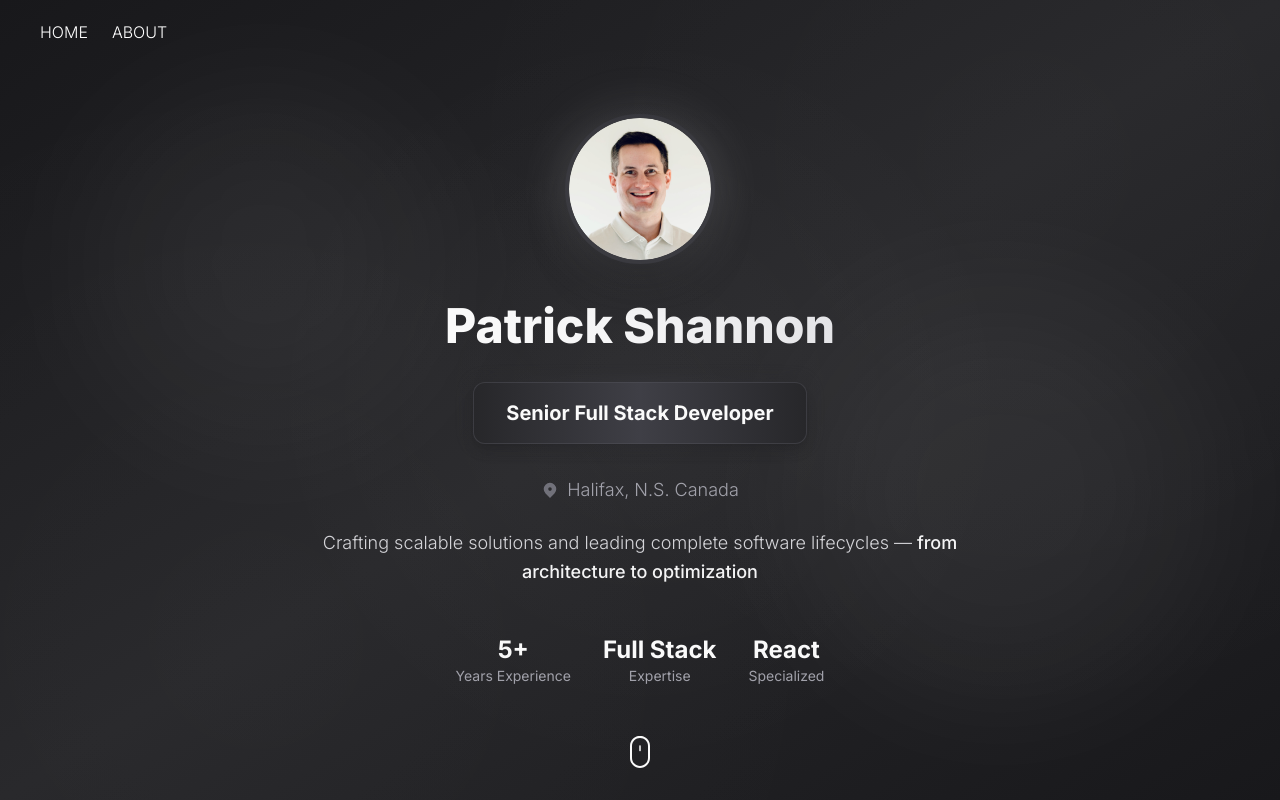
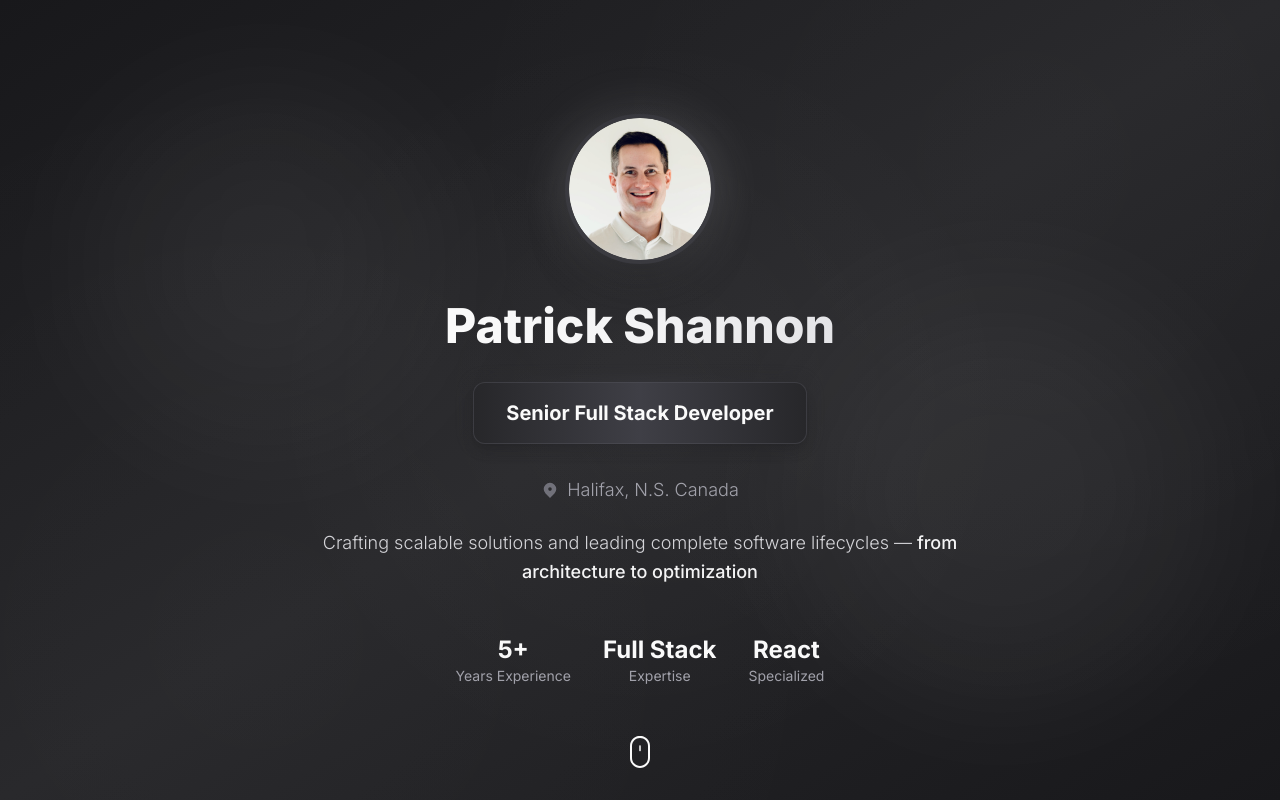
Before and after one commit to patshannon/resume, a Next.js app: page / in a window 1280 px wide. Shown: the top 800 px of the page. Built offline with nearby package versions, Linux system fonts and the light colour scheme.

Commit message:
Remove Navbar from root layout
Co-authored-by: peshannon104 <peshannon104@gmail.com>

```diff
--- a/src/app/layout.tsx
+++ b/src/app/layout.tsx
@@ -1,7 +1,6 @@
 import { Inter } from 'next/font/google';
 import { SpeedInsights } from '@vercel/speed-insights/next';
 import { Analytics } from '@vercel/analytics/next';
-import Navbar from '@/components/Navbar';
 import '@/globals.css'
 const inter = Inter({
   subsets: ['latin'],
@@ -16,7 +15,6 @@ export default function RootLayout({ children }) {
   return (
     <html lang="en" className={inter.className}>
       <body className="bg-zinc-900 text-zinc-50">
-        <Navbar />
         {children}
         <SpeedInsights />
         <Analytics />
```
